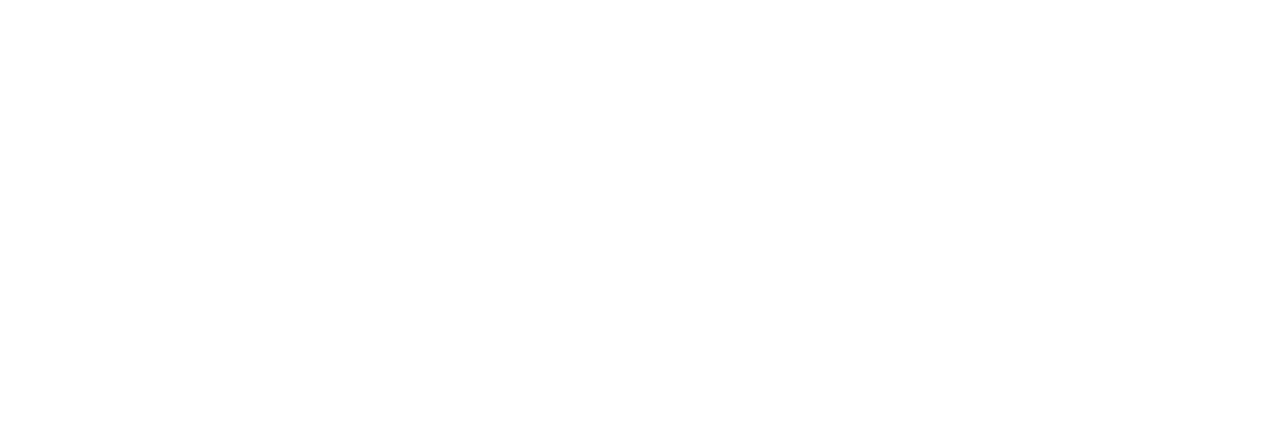
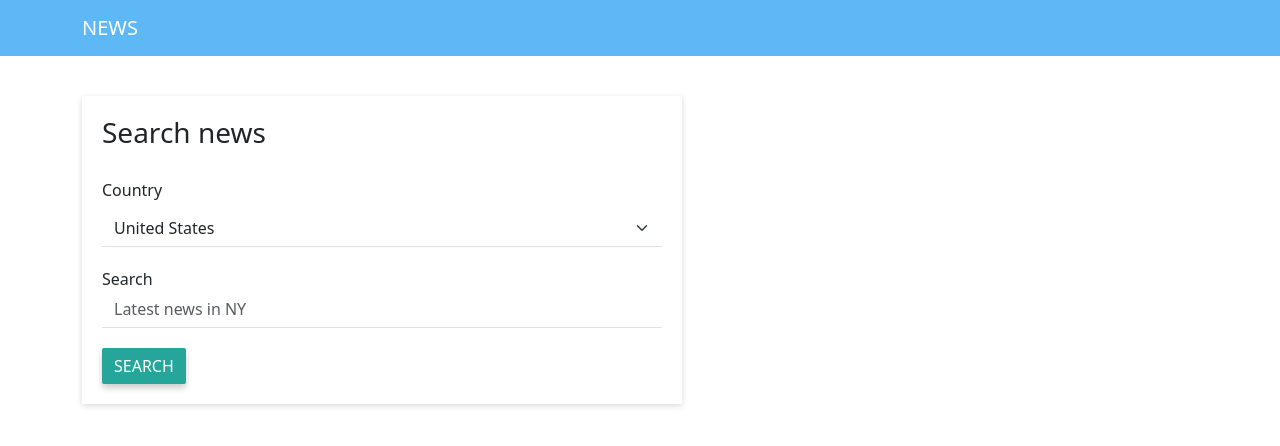
Before and after one commit to ViksPiks/news-app, a website built with Vite: page index.html in a window 1280 px wide. Built offline with nearby package versions, Linux system fonts and the light colour scheme.

Commit message:
set up initial html markup and styling

```diff
--- a/index.html
+++ b/index.html
@@ -6,7 +6,58 @@
     <title>News-App</title>
   </head>
   <body>
-    <div id="app"></div>
+    <header>
+      <nav class="navbar custom-nav">
+        <div class="container">
+          <a class="navbar-brand text-uppercase text-white" href="/">News</a>
+        </div>
+      </nav>
+    </header>
+
+    <main>
+      <div class="container">
+        <section class="news">
+          <form name="news-form" class="news-form">
+            <h2 class="h3">Search news</h2>
+
+            <div>
+              <label class="form-label" for="country">Country</label>
+              <select
+                class="form-select custom-select"
+                name="country"
+                id="country"
+              >
+                <option value="us">United States</option>
+                <option value="uk">United Kingdom</option>
+                <option value="ca">Canada</option>
+                <option value="de">Germany</option>
+              </select>
+            </div>
+
+            <div>
+              <label for="autocomplete-input">Search</label>
+              <input
+                type="text"
+                id="autocomplete-input"
+                class="form-control custom-input"
+                name="search"
+                placeholder="Latest news in NY"
+              />
+            </div>
+
+            <div>
+              <button
+                class="btn btn-success search-btn text-uppercase"
+                type="submit"
+              >
+                Search
+              </button>
+            </div>
+          </form>
+        </section>
+      </div>
+    </main>
+
     <script type="module" src="/src/main.js"></script>
   </body>
 </html>
--- a/package.json
+++ b/package.json
@@ -10,5 +10,8 @@
   },
   "devDependencies": {
     "vite": "^7.0.0"
+  },
+  "dependencies": {
+    "bootstrap": "^5.3.7"
   }
 }
--- a/src/style.css
+++ b/src/style.css
@@ -0,0 +1,32 @@
+@import url("bootstrap/dist/css/bootstrap.min.css");
+
+.custom-nav {
+  background-color: #5db8f5;
+}
+
+.custom-select,
+.custom-input {
+  border-top: none;
+  border-right: none;
+  border-left: none;
+  border-radius: 0;
+}
+
+.news {
+  margin-top: 40px;
+}
+
+.news-form {
+  display: grid;
+  gap: 20px;
+  max-width: 600px;
+  box-shadow: 0 2px 6px rgba(0, 0, 0, 0.15);
+  padding: 20px;
+}
+
+.search-btn {
+  background-color: #26a69a;
+  border-radius: 2px;
+  border: none;
+  box-shadow: 0 4px 6px rgba(0, 0, 0, 0.2);
+}
```
Also changed, not shown: 1 other file.
